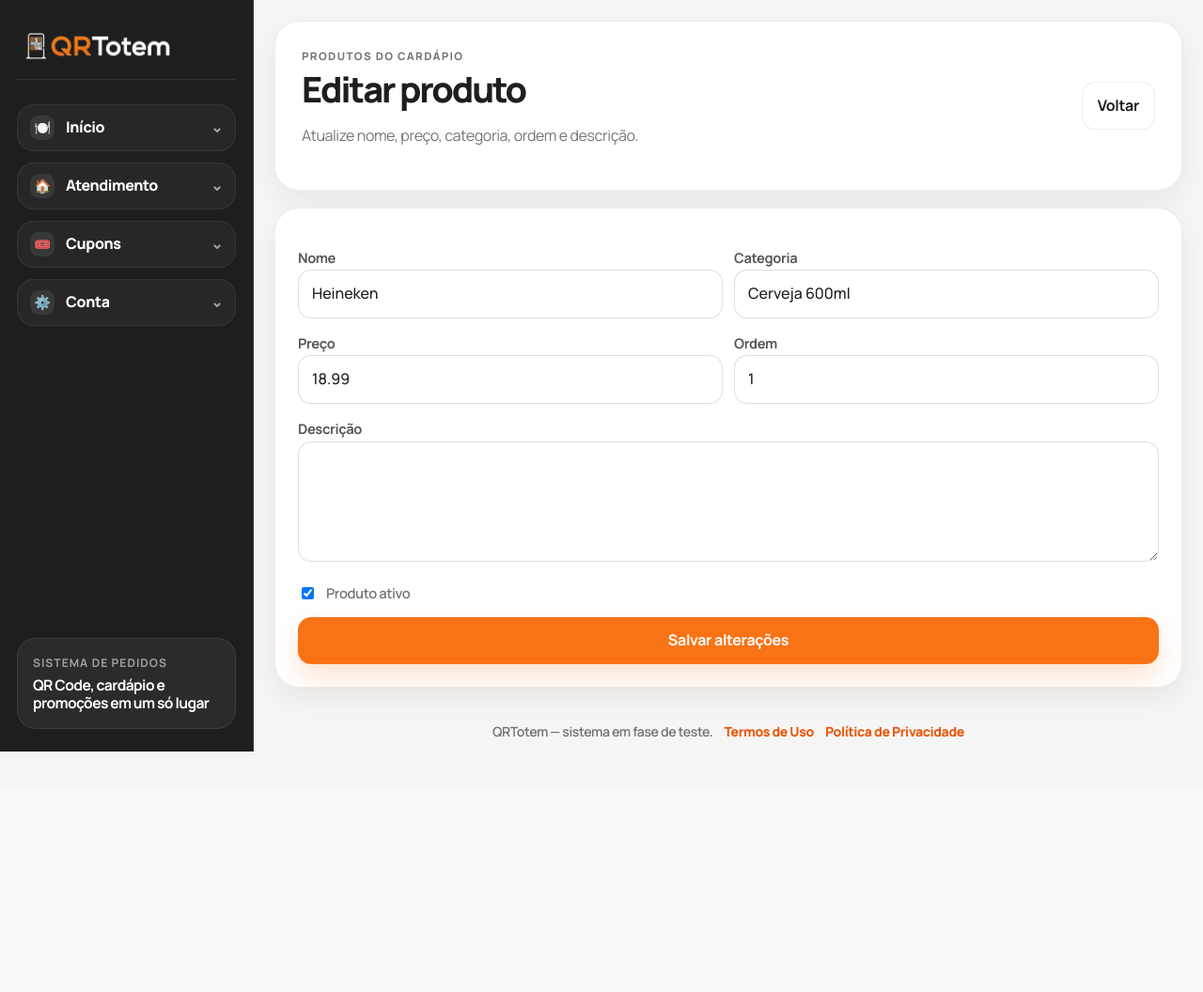
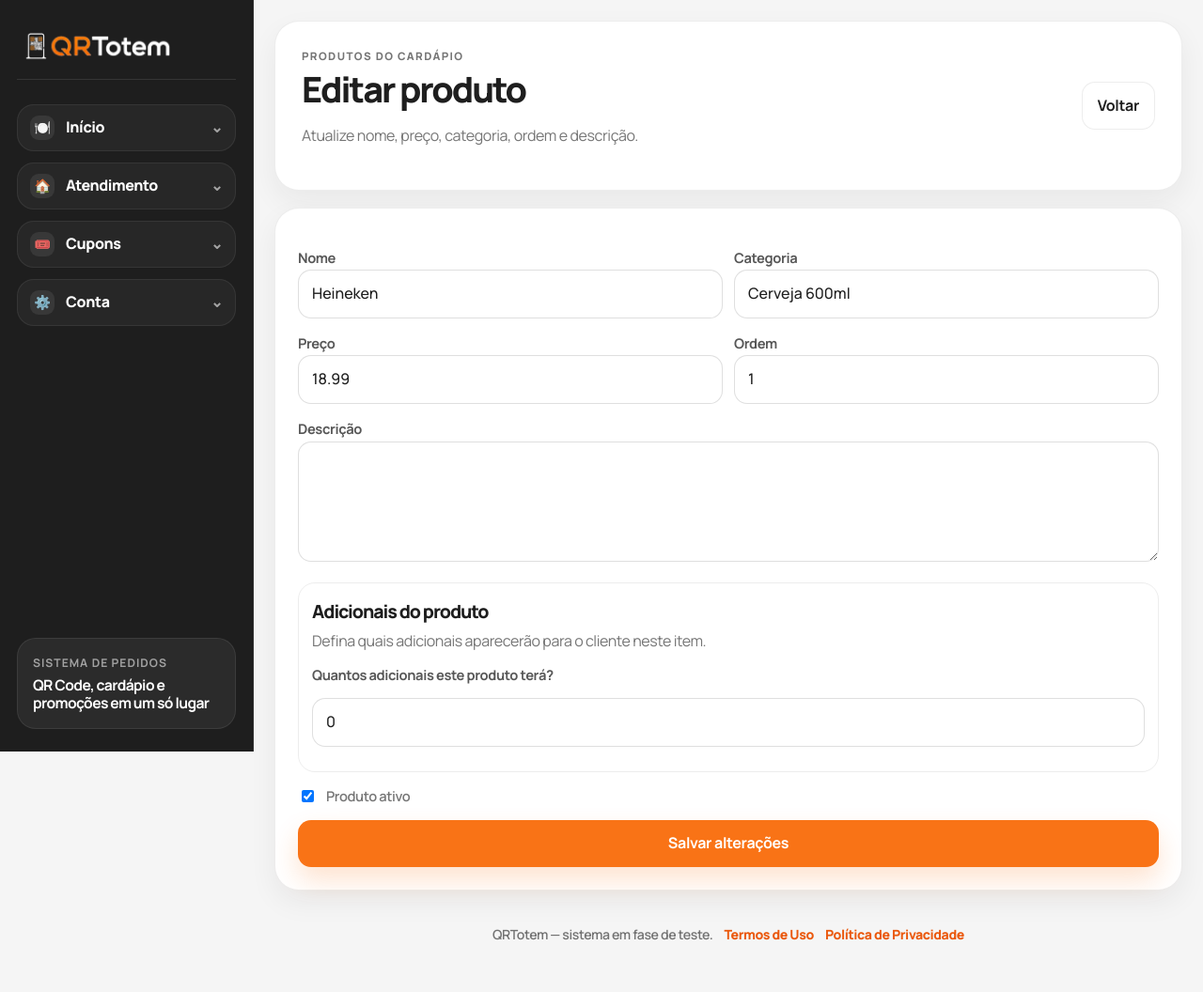
Before and after one commit to camisagilberto/restaurante, a Flask app: page /admin/produtos/1/editar in a window 1280 px wide. Shown: the whole page at 94% size. Before the commit the page ends 800 px from the top, so only its background shows below. Run offline with Flask 3, Linux system fonts and the light colour scheme; the visitor is signed in with stand-in values (Sample User, id 1); data comes from the database, SQL or seed files in the repository; data that the repository does not hold is empty.

Commit message:
Update product_form.html

```diff
--- a/app/templates/admin/product_form.html
+++ b/app/templates/admin/product_form.html
@@ -37,6 +37,33 @@
       <label>Descrição</label>
       <textarea name="description" rows="4">{{ product['description'] or '' }}</textarea>
     </div>
+
+    <section class="product-addon-editor" data-product-addon-editor>
+      <div class="section-heading section-heading--compact">
+        <div>
+          <h3>Adicionais do produto</h3>
+          <p class="muted">Defina quais adicionais aparecerão para o cliente neste item.</p>
+        </div>
+      </div>
+
+      <label>Quantos adicionais este produto terá?</label>
+      <input type="number" name="addon_count" min="0" max="12" value="{{ addons|length if addons else 0 }}" data-addon-count>
+
+      <div class="product-addon-editor-list" data-addon-list>
+        {% for addon in addons %}
+          <div class="product-addon-editor-row" data-addon-row>
+            <div>
+              <label>Adicional {{ loop.index }}</label>
+              <input type="text" name="addon_label_{{ loop.index }}" value="{{ addon['label'] }}" placeholder="Ex.: Adicional de leite">
+            </div>
+            <div>
+              <label>Valor</label>
+              <input type="text" name="addon_price_{{ loop.index }}" value="{{ '%.2f'|format(addon['price']) }}" placeholder="3,00">
+            </div>
+          </div>
+        {% endfor %}
+      </div>
+    </section>
     <label class="check-inline"><input type="checkbox" name="active" {% if product['active'] %}checked{% endif %}> Produto ativo</label>
     <button type="submit" class="btn btn-primary">Salvar alterações</button>
   </form>
```
